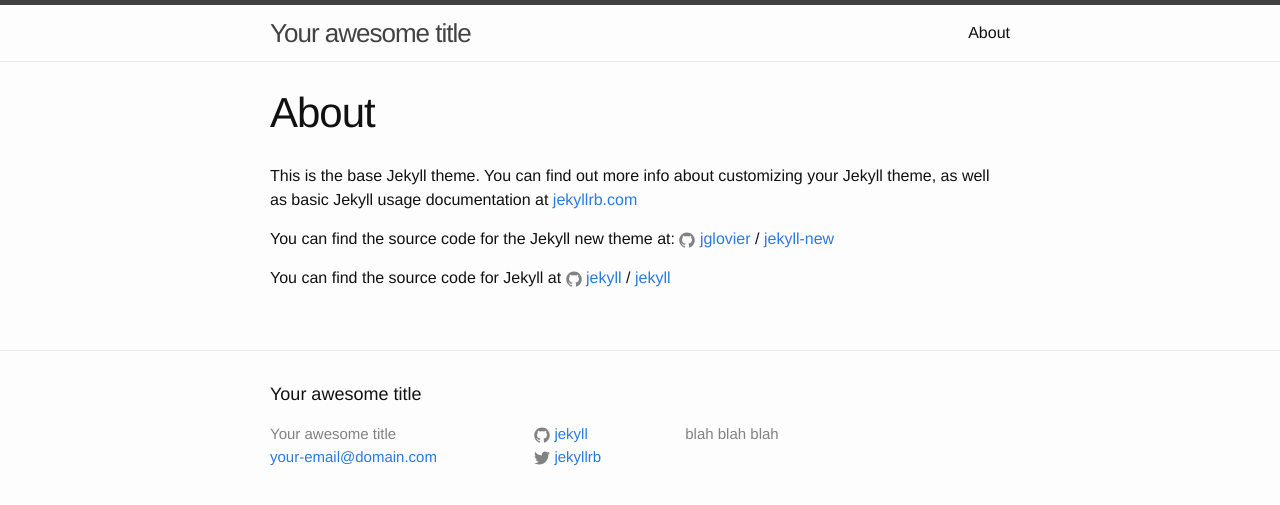
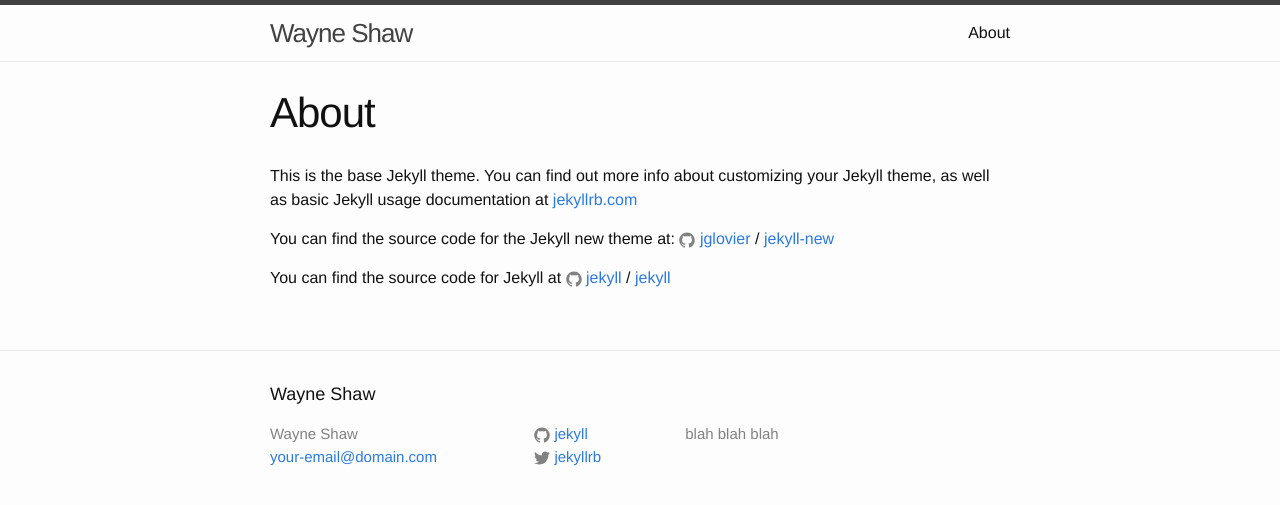
Before and after one commit to was1/was1.github.io, a Jekyll site: the page built from about.md, in a window 1280 px wide. Shown: the top 505 px of the page. Built offline with Jekyll 4.4.1, drawn with Linux system fonts in a browser that asks for light colours.

Commit message:
changing title test

```diff
--- a/_config.yml
+++ b/_config.yml
@@ -6,7 +6,7 @@
 # 'jekyll serve'. If you change this file, please restart the server process.
 
 # Site settings
-title: Your awesome title
+title: Wayne Shaw
 email: your-email@domain.com
 description: > # this means to ignore newlines until "baseurl:"
   blah blah blah
```
